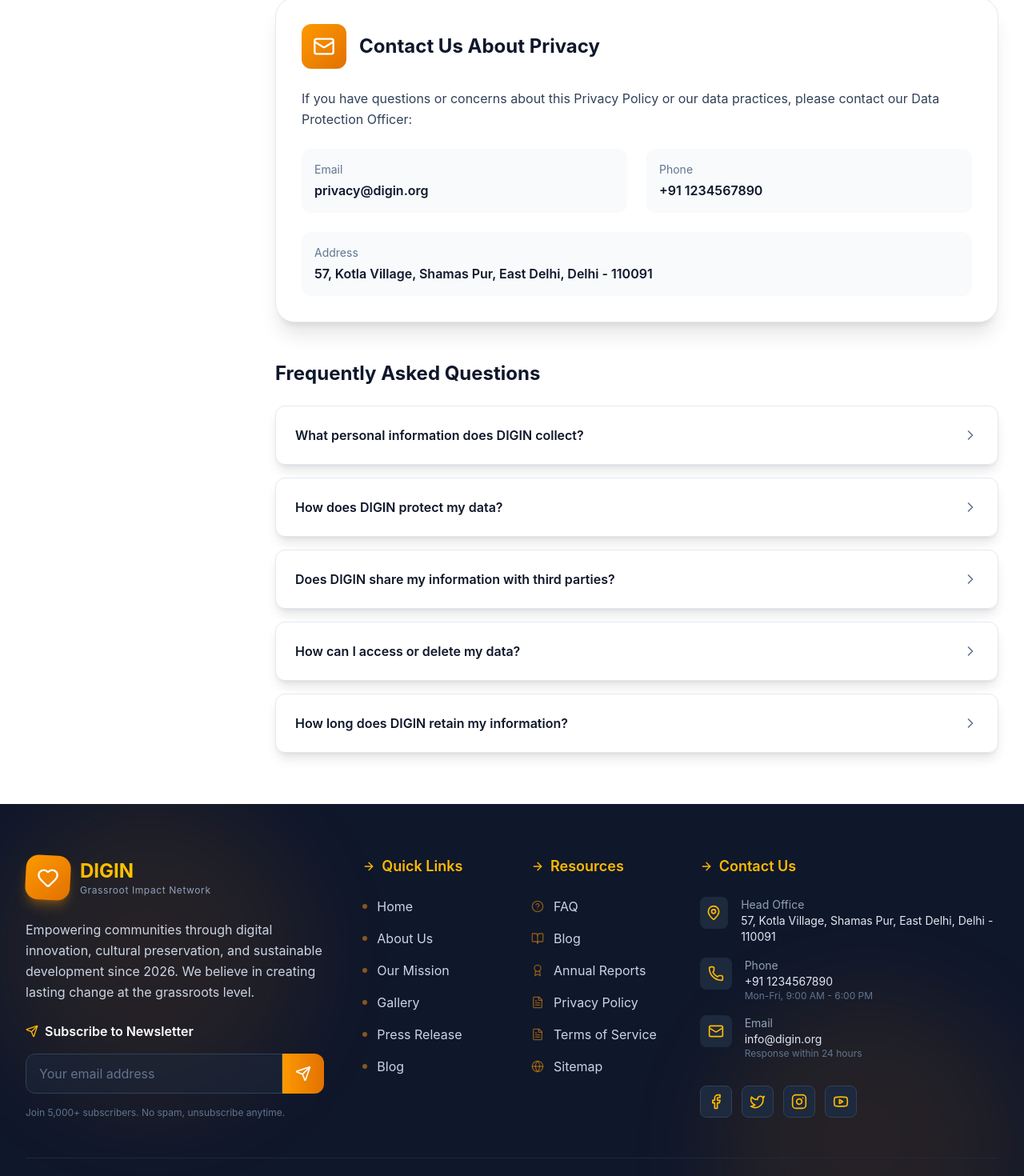
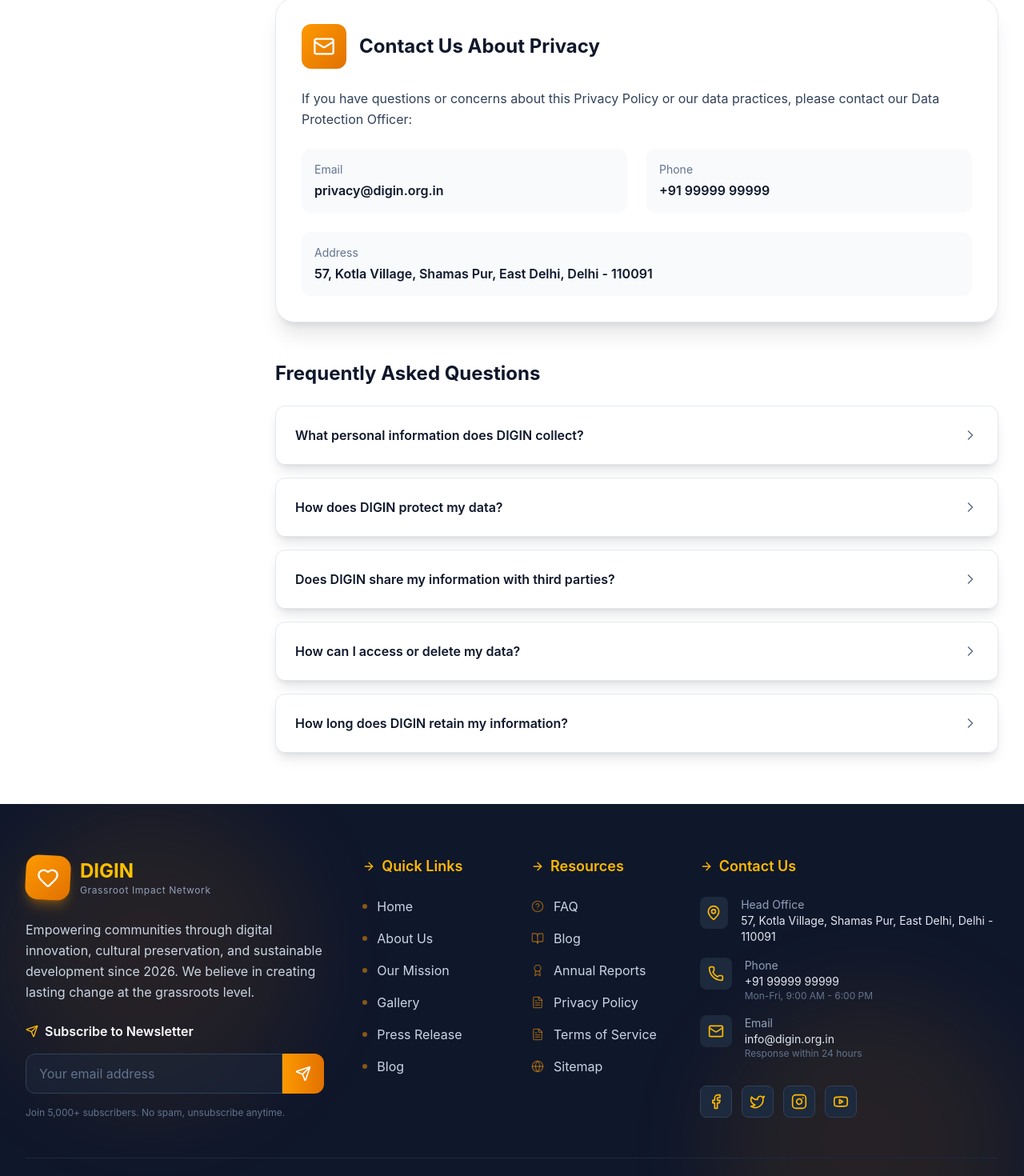
Before and after one commit to sharwaninsa/digin, a React (Vite) app: page /privacy in a window 1280 px wide. Shown: the part 3216-4686 px from the top of the page at 80% size. Built offline with nearby package versions, Linux system fonts and the light colour scheme.

Commit message:
Updating the contact details

```diff
--- a/src/data/siteData.js
+++ b/src/data/siteData.js
@@ -63,8 +63,8 @@ export const socialLinks = [
 // Contact Information
 export const contactInfo = {
   address: '57, Kotla Village, Shamas Pur, East Delhi, Delhi - 110091',
-  phone: '+91 1234567890',
-  email: 'info@digin.org',
+  phone: '+91 99999 99999',
+  email: 'info@digin.org.in',
   mapLocation: 'https://maps.google.com/?q=57+Kotla+Village+Delhi',
   officeHours: 'Monday - Friday: 9:00 AM - 6:00 PM'
 };
--- a/src/pages/FAQ.jsx
+++ b/src/pages/FAQ.jsx
@@ -144,7 +144,7 @@ const FAQ = () => {
         {
           id: 501,
           question: 'How can my organization partner with DIGIN?',
-          answer: 'We welcome partnerships with corporates (CSR), foundations, government agencies, educational institutions, and other NGOs. Please email us at partnerships@digin.org with details about your organization and potential collaboration areas. Our team will schedule a meeting to explore synergies.'
+          answer: 'We welcome partnerships with corporates (CSR), foundations, government agencies, educational institutions, and other NGOs. Please email us at partnerships@digin.org.in with details about your organization and potential collaboration areas. Our team will schedule a meeting to explore synergies.'
         },
         {
           id: 502,
@@ -177,7 +177,7 @@ const FAQ = () => {
         {
           id: 603,
           question: 'What is your grievance redressal mechanism?',
-          answer: 'If you have any concerns or complaints, please email us at grievances@digin.org. We acknowledge all complaints within 48 hours and resolve them within 15 working days. Serious matters are escalated to our Managing Trustee.'
+          answer: 'If you have any concerns or complaints, please email us at grievances@digin.org.in. We acknowledge all complaints within 48 hours and resolve them within 15 working days. Serious matters are escalated to our Managing Trustee.'
         }
       ]
     }
@@ -407,14 +407,14 @@ const FAQ = () => {
               </p>
               <div className="flex flex-col sm:flex-row gap-4 justify-center">
                 <a
-                  href="mailto:info@digin.org"
+                  href="mailto:info@digin.org.in"
                   className="inline-flex items-center justify-center space-x-2 px-6 py-3 bg-white text-amber-600 rounded-xl font-semibold hover:bg-slate-100 transition-all"
                 >
                   <Mail className="w-5 h-5" />
                   <span>Email Us</span>
                 </a>
                 <a
-                  href="tel:+911234567890"
+                  href="tel:+91 99999 99999"
                   className="inline-flex items-center justify-center space-x-2 px-6 py-3 bg-white/20 backdrop-blur-sm text-white rounded-xl font-semibold hover:bg-white/30 transition-all border border-white/30"
                 >
                   <Phone className="w-5 h-5" />
--- a/src/pages/GetInvolved.jsx
+++ b/src/pages/GetInvolved.jsx
@@ -218,7 +218,7 @@ const GetInvolved = () => {
                   </p>
 
                   <a
-                    href="https://pay.online/digin"
+                    href="https://donate.digin.org.in"
                     target="_blank"
                     rel="noopener noreferrer"
                     className="inline-flex items-center bg-gradient-to-r from-amber-500 to-amber-600 text-white px-8 py-4 rounded-xl font-semibold hover:from-amber-600 hover:to-amber-700 transition-all transform hover:scale-105 shadow-lg shadow-amber-500/30"
--- a/src/pages/Privacy.jsx
+++ b/src/pages/Privacy.jsx
@@ -43,7 +43,7 @@ const Privacy = () => {
     },
     {
       question: 'How can I access or delete my data?',
-      answer: 'You can request access to, correction, or deletion of your personal data by contacting us at privacy@digin.org. We will respond within 30 days.'
+      answer: 'You can request access to, correction, or deletion of your personal data by contacting us at privacy@digin.org.in. We will respond within 30 days.'
     },
     {
       question: 'How long does DIGIN retain my information?',
@@ -410,11 +410,11 @@ const Privacy = () => {
                     <div className="grid grid-cols-1 md:grid-cols-2 gap-6">
                       <div className="p-4 bg-slate-50 dark:bg-slate-900/50 rounded-xl">
                         <p className="text-sm text-slate-500 dark:text-slate-500 mb-1">Email</p>
-                        <p className="font-semibold text-slate-900 dark:text-white">privacy@digin.org</p>
+                        <p className="font-semibold text-slate-900 dark:text-white">privacy@digin.org.in</p>
                       </div>
                       <div className="p-4 bg-slate-50 dark:bg-slate-900/50 rounded-xl">
                         <p className="text-sm text-slate-500 dark:text-slate-500 mb-1">Phone</p>
-                        <p className="font-semibold text-slate-900 dark:text-white">+91 1234567890</p>
+                        <p className="font-semibold text-slate-900 dark:text-white">+91 99999 99999</p>
                       </div>
                       <div className="p-4 bg-slate-50 dark:bg-slate-900/50 rounded-xl md:col-span-2">
                         <p className="text-sm text-slate-500 dark:text-slate-500 mb-1">Address</p>
--- a/src/pages/Terms.jsx
+++ b/src/pages/Terms.jsx
@@ -402,11 +402,11 @@ const Terms = () => {
                     <div className="grid grid-cols-1 md:grid-cols-2 gap-6">
                       <div className="p-4 bg-slate-50 dark:bg-slate-900/50 rounded-xl">
                         <p className="text-sm text-slate-500 dark:text-slate-500 mb-1">Email</p>
-                        <p className="font-semibold text-slate-900 dark:text-white">legal@digin.org</p>
+                        <p className="font-semibold text-slate-900 dark:text-white">legal@digin.org.in</p>
                       </div>
                       <div className="p-4 bg-slate-50 dark:bg-slate-900/50 rounded-xl">
                         <p className="text-sm text-slate-500 dark:text-slate-500 mb-1">Phone</p>
-                        <p className="font-semibold text-slate-900 dark:text-white">+91 1234567890</p>
+                        <p className="font-semibold text-slate-900 dark:text-white">+91 99999 99999</p>
                       </div>
                       <div className="p-4 bg-slate-50 dark:bg-slate-900/50 rounded-xl md:col-span-2">
                         <p className="text-sm text-slate-500 dark:text-slate-500 mb-1">Address</p>
```
